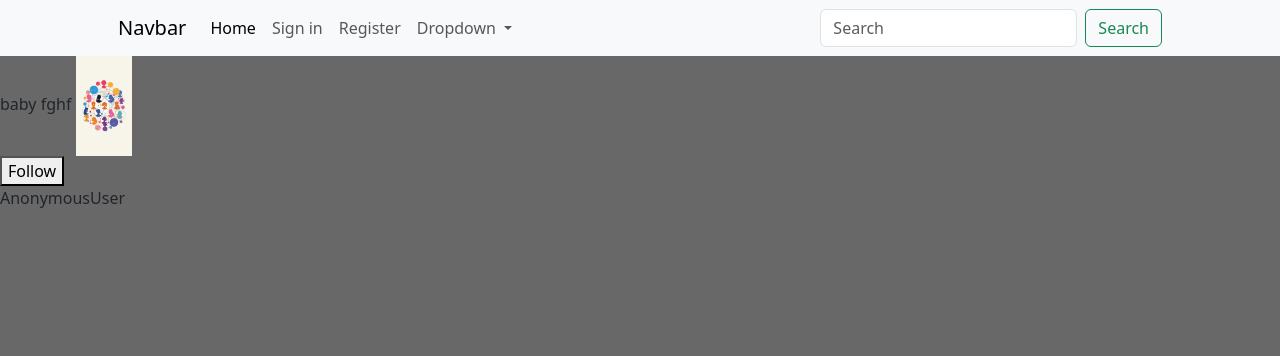
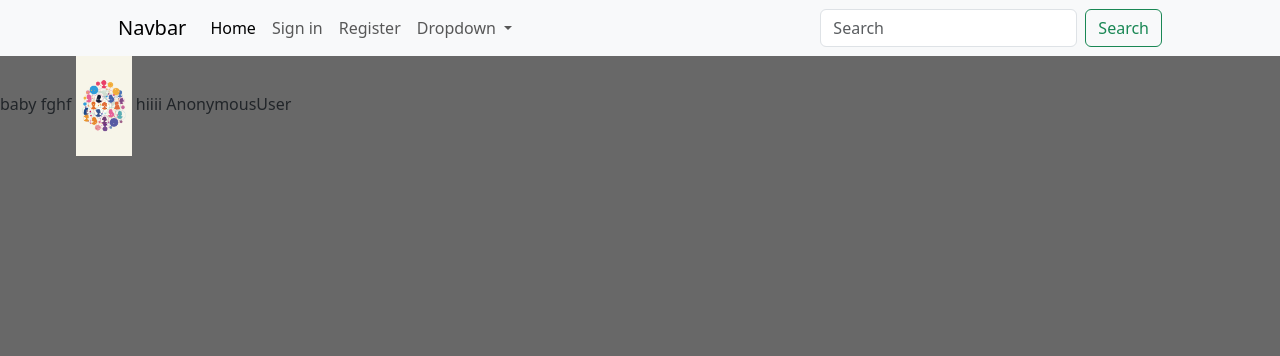
Before and after one commit to jiggyboy1/social_media-clone, a Django app: a page that uses templates/profile.html in a window 1280 px wide. Shown: the top 356 px of the page. Run offline with Django 5.2, Linux system fonts and the light colour scheme; data comes from the database, SQL or seed files in the repository; both versions use the stored data as it was after the commit.

Commit message:
initial commit

```diff
--- a/main/views.py
+++ b/main/views.py
@@ -94,10 +94,12 @@ def profile_user(request,username):
     user = get_object_or_404(User,username=username)
     profile = Profile.objects.get(user=user)
     pic = user.post_set.all()
+    following = Follow.objects.filter(following=user)
 
 
 
-    context = {'profile':profile,'pic':pic}
+
+    context = {'profile':profile,'pic':pic,'following':following}
     return render(request,'profile.html',context)
 
 def upload(request):
@@ -145,4 +147,5 @@ def follow_user(request,username):
 
     if user_to_follow != request.user:
         Follow.objects.get_or_create(follower=request.user,following=user_to_follow)
+        messages.success(request,'You have follow this user')
         return redirect('profile',username=user_to_follow)
--- a/templates/profile.html
+++ b/templates/profile.html
@@ -19,11 +19,14 @@
     {% endfor %}
 
 {% endif %}
-
+{% if following %}
+hiiii
+{% else%}
 <form action="{% url 'follow' profile.user.username %}" method="post">
     {% csrf_token %}
-    <button type="submit">Follow </button>
+    <button type="submit" class="btn btn-primary">Follow </button>
 </form>
+{% endif %}
 
 {{request.user}}
 
```
Also changed, not shown: db.sqlite3, static/media/posts/StockCake-Social_Network_Illustration_1721814646_p5aQGQe.jpg (added).
